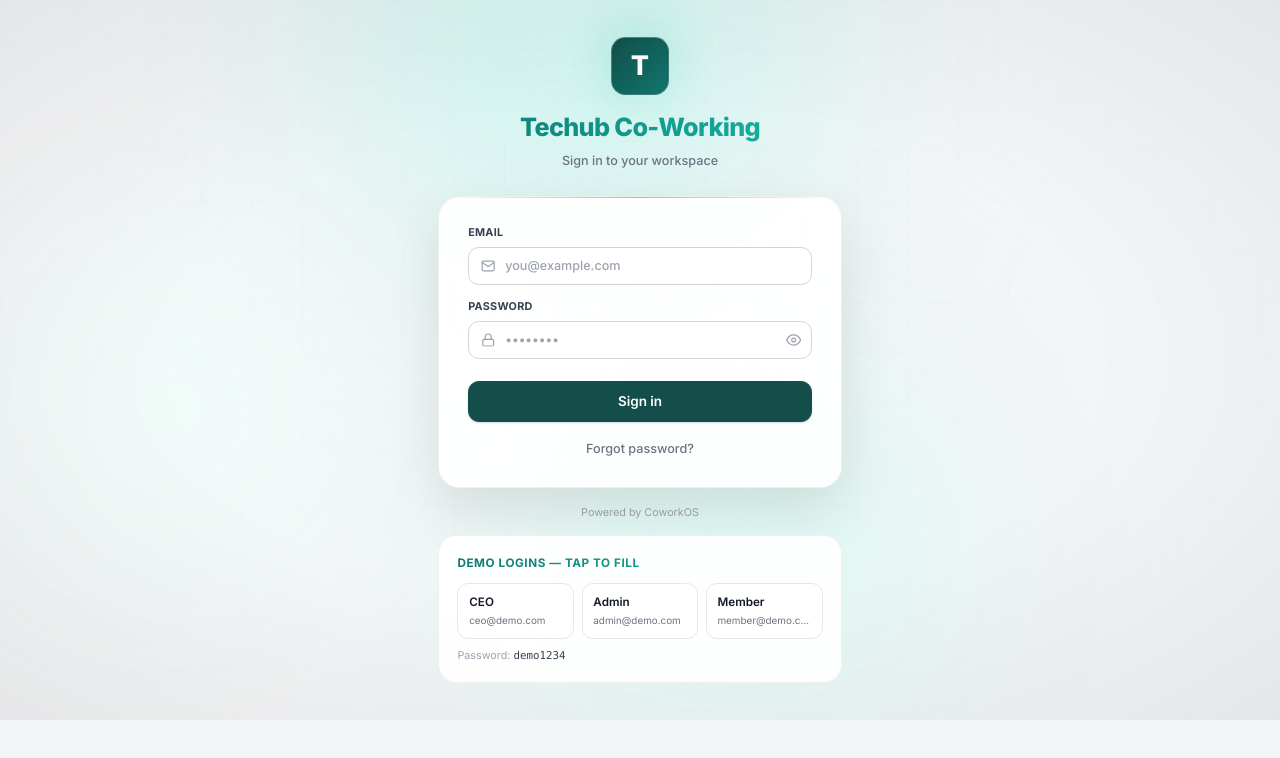
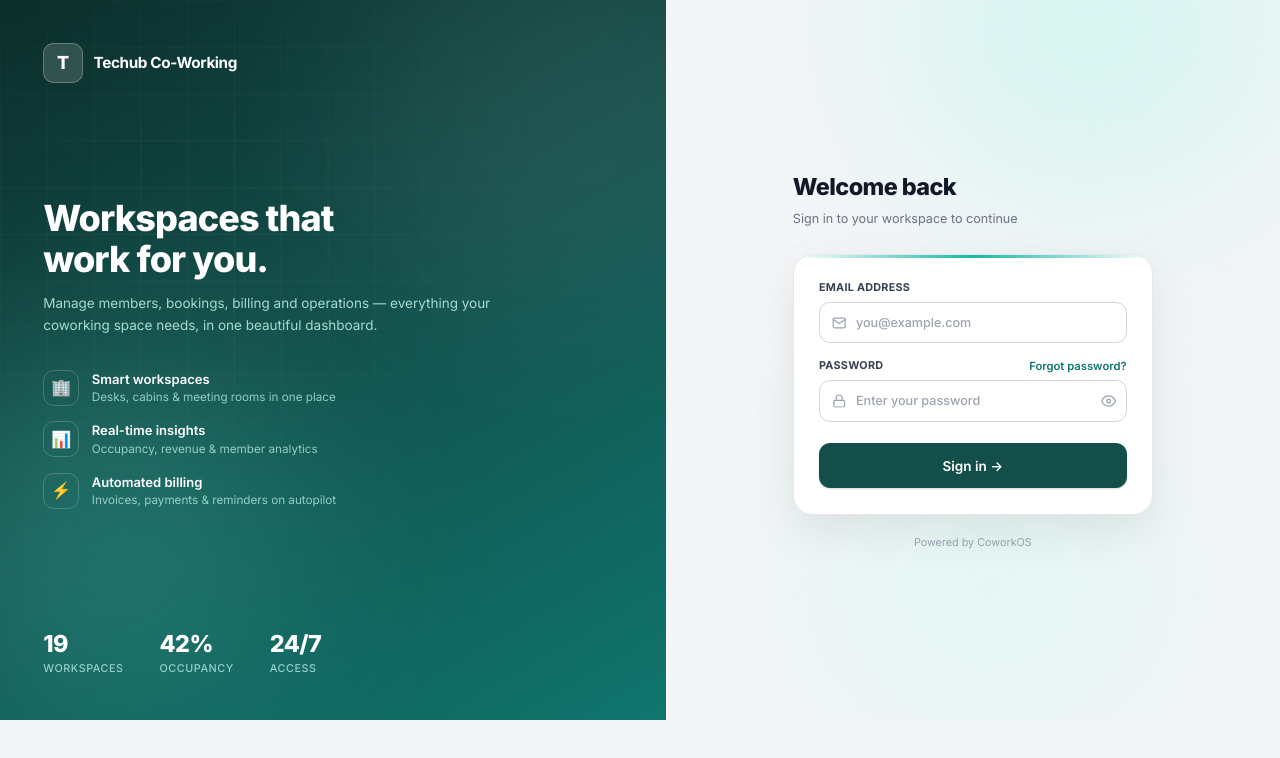
Before and after one commit to hassnainpashapf/techub-co-working, a Next.js app in the folder apps/web/: page /login in a window 1280 px wide. Shown: the top 758 px of the page. Built offline with nearby package versions, Linux system fonts and the light colour scheme; no server answers.

Commit message:
Fix modal close, premium login page (remove demo logins), soft buttons

```diff
--- a/apps/web/app/login/page.js
+++ b/apps/web/app/login/page.js
@@ -4,10 +4,16 @@
 import { useAuth } from '../../context/AuthContext';
 import { API_BASE } from '../../lib/api';
 
-const DEMO_ACCOUNTS = [
-  { email: 'ceo@demo.com', label: 'CEO' },
-  { email: 'admin@demo.com', label: 'Admin' },
-  { email: 'member@demo.com', label: 'Member' },
+const FEATURES = [
+  { icon: '🏢', title: 'Smart workspaces', text: 'Desks, cabins & meeting rooms in one place' },
+  { icon: '📊', title: 'Real-time insights', text: 'Occupancy, revenue & member analytics' },
+  { icon: '⚡', title: 'Automated billing', text: 'Invoices, payments & reminders on autopilot' },
+];
+
+const STATS = [
+  { value: '19', label: 'Workspaces' },
+  { value: '42%', label: 'Occupancy' },
+  { value: '24/7', label: 'Access' },
 ];
 
 export default function LoginPage() {
@@ -24,7 +30,6 @@
     try {
       if (new URLSearchParams(window.location.search).get('reset') === '1') setResetDone(true);
     } catch (_e) { /* ignore */ }
-    // White-label branding (public, no auth)
     fetch(`${API_BASE}/white-label/public`)
       .then((r) => (r.ok ? r.json() : null))
       .then((d) => { if (d?.branding) setBrand(d.branding); })
@@ -45,75 +50,110 @@
     }
   }
 
-  function fillDemo(em) {
-    setEmail(em);
-    setPassword('demo1234');
-    setError('');
-  }
+  const brandName = brand?.brandName || 'Techub Co-Working';
 
   return (
-    <div className="min-h-screen relative flex items-center justify-center px-4 py-10 overflow-hidden bg-[#f4f5f7]">
-      {/* Ambient animated background */}
+    <div className="min-h-screen flex bg-[#f4f5f7]">
+      {/* Left — brand showcase */}
+      <div className="hidden lg:flex w-[52%] relative overflow-hidden flex-col justify-between p-12 text-white"
+        style={{ background: 'linear-gradient(150deg, #0b2e2b 0%, #134e4a 45%, #0f766e 100%)' }}>
+        {/* Ambient shapes */}
         <div className="pointer-events-none absolute inset-0">
-        <div className="absolute -top-40 left-1/4 w-[560px] h-[420px] bg-teal-200/40 blur-[130px] rounded-full animate-floatY" />
-        <div className="absolute bottom-0 right-1/4 w-[520px] h-[380px] bg-teal-100/60 blur-[130px] rounded-full animate-floatY" style={{ animationDelay: '-3.5s' }} />
-        <div className="absolute top-1/3 left-0 w-[380px] h-[380px] bg-teal-50 blur-[120px] rounded-full" />
+          <div className="absolute -top-32 -right-32 w-[480px] h-[480px] rounded-full bg-white/[0.06] blur-[100px]" />
+          <div className="absolute bottom-0 -left-24 w-[420px] h-[420px] rounded-full bg-teal-300/20 blur-[110px]" />
           <div
-          className="absolute inset-0 opacity-[0.35]"
+            className="absolute inset-0 opacity-[0.12]"
             style={{
-            backgroundImage: 'linear-gradient(rgba(15,118,110,0.05) 1px, transparent 1px), linear-gradient(90deg, rgba(15,118,110,0.05) 1px, transparent 1px)',
-            backgroundSize: '56px 56px',
-            maskImage: 'radial-gradient(ellipse 80% 70% at 50% 40%, black 30%, transparent 75%)',
-            WebkitMaskImage: 'radial-gradient(ellipse 80% 70% at 50% 40%, black 30%, transparent 75%)',
+              backgroundImage: 'linear-gradient(rgba(255,255,255,0.35) 1px, transparent 1px), linear-gradient(90deg, rgba(255,255,255,0.35) 1px, transparent 1px)',
+              backgroundSize: '52px 52px',
+              maskImage: 'radial-gradient(ellipse 75% 65% at 30% 30%, black 20%, transparent 75%)',
+              WebkitMaskImage: 'radial-gradient(ellipse 75% 65% at 30% 30%, black 20%, transparent 75%)',
             }}
           />
-        <div className="absolute inset-0 bg-[radial-gradient(ellipse_at_center,transparent_50%,rgba(0,0,0,0.06)_100%)]" />
         </div>
 
-      <div className="relative w-full max-w-md animate-fadeUp">
-        {/* Brand */}
-        <div className="text-center mb-7">
-          <div className="relative inline-block mb-4">
-            <div className="absolute -inset-2 rounded-3xl bg-gradient-to-br from-teal-500/30 to-teal-300/30 blur-xl opacity-70" />
+        <div className="relative flex items-center gap-3">
           {brand?.logoUrl ? (
-              <img src={`${API_BASE}${brand.logoUrl}`} alt={brand.brandName} className="relative inline-block h-16 w-16 object-contain rounded-2xl" />
+            <img src={`${API_BASE}${brand.logoUrl}`} alt={brandName} className="h-11 w-11 object-contain rounded-xl bg-white/10 p-1" />
           ) : (
-              <div
-                className="relative inline-flex text-white rounded-2xl h-16 w-16 items-center justify-center text-3xl font-extrabold border border-white/20 shadow-inner"
-                style={{ background: `linear-gradient(135deg, ${brand?.primaryColor || '#134e4a'}, #0f766e)` }}
-              >
-                {(brand?.brandName || 'T').charAt(0).toUpperCase()}
+            <div className="h-11 w-11 rounded-xl bg-white/15 border border-white/25 flex items-center justify-center text-xl font-extrabold backdrop-blur">
+              {brandName.charAt(0).toUpperCase()}
             </div>
           )}
-          </div>
-          <h1 className="text-[28px] font-extrabold text-gradient tracking-tight">{brand?.brandName || 'Techub Co-Working'}</h1>
-          <p className="text-gray-500 text-sm mt-1.5 font-medium">Sign in to your workspace</p>
-          {brand?.supportEmail && (
-            <p className="text-gray-400 text-xs mt-1">Need help? {brand.supportEmail}</p>
-          )}
+          <span className="text-[17px] font-bold tracking-tight">{brandName}</span>
         </div>
 
-        {/* Glass card */}
-        <div className="glass rounded-[24px] !p-8 shadow-[0_24px_60px_rgba(0,0,0,0.10)] relative overflow-hidden">
-          <div className="absolute top-0 left-0 right-0 h-[2px] bg-gradient-to-r from-transparent via-teal-500/60 to-transparent" />
+        <div className="relative max-w-lg">
+          <h2 className="text-[40px] leading-[1.12] font-extrabold tracking-tight mb-4">
+            Workspaces that<br />work for you.
+          </h2>
+          <p className="text-teal-100/80 text-[15px] leading-relaxed mb-9">
+            Manage members, bookings, billing and operations — everything your coworking space needs, in one beautiful dashboard.
+          </p>
+          <div className="space-y-4">
+            {FEATURES.map((f) => (
+              <div key={f.title} className="flex items-start gap-3.5">
+                <span className="w-10 h-10 rounded-xl bg-white/12 border border-white/20 flex items-center justify-center text-lg shrink-0 backdrop-blur">
+                  {f.icon}
+                </span>
+                <div>
+                  <p className="font-semibold text-[14.5px]">{f.title}</p>
+                  <p className="text-teal-100/70 text-[13px]">{f.text}</p>
+                </div>
+              </div>
+            ))}
+          </div>
+        </div>
+
+        <div className="relative flex gap-10">
+          {STATS.map((s) => (
+            <div key={s.label}>
+              <p className="text-[26px] font-extrabold tracking-tight">{s.value}</p>
+              <p className="text-teal-100/70 text-[12px] font-medium uppercase tracking-wider">{s.label}</p>
+            </div>
+          ))}
+        </div>
+      </div>
+
+      {/* Right — login form */}
+      <div className="flex-1 flex items-center justify-center px-6 py-10 relative overflow-hidden">
+        <div className="pointer-events-none absolute inset-0">
+          <div className="absolute -top-32 right-0 w-[420px] h-[320px] bg-teal-200/40 blur-[120px] rounded-full" />
+          <div className="absolute bottom-0 left-1/4 w-[380px] h-[300px] bg-teal-100/50 blur-[120px] rounded-full" />
+        </div>
+
+        <div className="relative w-full max-w-[400px] animate-fadeUp">
+          <div className="lg:hidden flex items-center gap-3 mb-8 justify-center">
+            <div className="h-11 w-11 rounded-xl flex items-center justify-center text-xl font-extrabold text-white"
+              style={{ background: 'linear-gradient(135deg, #134e4a, #0f766e)' }}>
+              {brandName.charAt(0).toUpperCase()}
+            </div>
+            <span className="text-[17px] font-bold text-gray-900 tracking-tight">{brandName}</span>
+          </div>
+
+          <h1 className="text-[26px] font-extrabold text-gray-900 tracking-tight mb-1.5">Welcome back</h1>
+          <p className="text-gray-500 text-[14px] mb-7">Sign in to your workspace to continue</p>
+
+          <div className="bg-white rounded-[22px] border border-gray-200 p-7 shadow-[0_20px_50px_rgba(0,0,0,0.08)] relative overflow-hidden">
+            <div className="absolute top-0 left-0 right-0 h-[3px] bg-gradient-to-r from-transparent via-teal-500 to-transparent" />
             <form onSubmit={handleSubmit}>
               {resetDone && (
-              <div className="bg-emerald-50 border border-emerald-200 text-emerald-700 text-sm rounded-xl px-4 py-3 mb-4 animate-fadeUp">
+                <div className="bg-emerald-50 border border-emerald-200 text-emerald-700 text-sm rounded-xl px-4 py-3 mb-4">
                   Password reset successfully. Please sign in with your new password.
                 </div>
               )}
               {error && (
-              <div className="bg-red-50 border border-red-200 text-red-700 text-sm rounded-xl px-4 py-3 mb-4 animate-fadeUp ">
+                <div className="bg-red-50 border border-red-200 text-red-700 text-sm rounded-xl px-4 py-3 mb-4">
                   {error}
                 </div>
               )}
               <div className="mb-4">
-              <label className="label">Email</label>
+                <label className="label">Email address</label>
                 <div className="relative">
                   <svg className="absolute left-3.5 top-1/2 -translate-y-1/2 text-gray-400 pointer-events-none" width="16" height="16" viewBox="0 0 24 24" fill="none" stroke="currentColor" strokeWidth="2" strokeLinecap="round" strokeLinejoin="round"><path d="M4 4h16c1.1 0 2 .9 2 2v12c0 1.1-.9 2-2 2H4c-1.1 0-2-.9-2-2V6c0-1.1.9-2 2-2z"/><polyline points="22,6 12,13 2,6"/></svg>
                   <input
                     type="email"
-                  className="input !pl-10"
+                    className="input !pl-10 !py-3"
                     value={email}
                     onChange={(e) => setEmail(e.target.value)}
                     placeholder="you@example.com"
@@ -123,15 +163,18 @@
                 </div>
               </div>
               <div className="mb-6">
-              <label className="label">Password</label>
+                <div className="flex items-center justify-between mb-1.5">
+                  <label className="label !mb-0">Password</label>
+                  <a href="/forgot-password" className="text-[12.5px] font-semibold text-teal-700 hover:text-teal-800 transition-colors">Forgot password?</a>
+                </div>
                 <div className="relative">
                   <svg className="absolute left-3.5 top-1/2 -translate-y-1/2 text-gray-400 pointer-events-none" width="16" height="16" viewBox="0 0 24 24" fill="none" stroke="currentColor" strokeWidth="2" strokeLinecap="round" strokeLinejoin="round"><rect x="3" y="11" width="18" height="11" rx="2" ry="2"/><path d="M7 11V7a5 5 0 0 1 10 0v4"/></svg>
                   <input
                     type={showPw ? 'text' : 'password'}
-                  className="input !pl-10 !pr-11"
+                    className="input !pl-10 !pr-11 !py-3"
                     value={password}
                     onChange={(e) => setPassword(e.target.value)}
-                  placeholder="••••••••"
+                    placeholder="Enter your password"
                     required
                     autoComplete="current-password"
                   />
@@ -147,43 +190,23 @@
                   </button>
                 </div>
               </div>
-            <button type="submit" className="btn-primary btn-shine w-full !py-3 !text-[15px]" disabled={busy}>
+              <button type="submit" className="btn-primary btn-shine w-full !py-3.5 !text-[15px] !rounded-xl" disabled={busy}>
                 {busy ? (
                   <span className="inline-flex items-center gap-2">
                     <span className="w-4 h-4 border-2 border-white/40 border-t-white rounded-full animate-spin" />
                     Signing in…
                   </span>
-              ) : 'Sign in'}
+                ) : 'Sign in →'}
               </button>
             </form>
-          <a href="/forgot-password" className="block text-center text-sm text-gray-500 hover:text-teal-700 mt-5 transition-colors font-medium">Forgot password?</a>
           </div>
 
           {!brand?.hidePoweredBy && (
-          <p className="text-center text-xs text-gray-400 mt-5">Powered by CoworkOS</p>
+            <p className="text-center text-xs text-gray-400 mt-6">Powered by CoworkOS</p>
           )}
-
-        {/* Demo logins */}
-        <div className="mt-4 glass rounded-[20px] p-5 text-sm animate-fadeUp" style={{ animationDelay: '0.15s' }}>
-          <p className="text-gradient font-bold mb-3 text-[13px] uppercase tracking-wider">Demo logins — tap to fill</p>
-          <div className="grid grid-cols-3 gap-2">
-            {DEMO_ACCOUNTS.map((a) => (
-              <button
-                key={a.email}
-                type="button"
-                onClick={() => fillDemo(a.email)}
-                className={`rounded-xl border px-3 py-2.5 text-left transition-all duration-200 hover:-translate-y-0.5 ${
-                  email === a.email
-                    ? 'border-teal-500 bg-teal-50'
-                    : 'border-gray-200 bg-white hover:border-teal-400 hover:bg-teal-50'
-                }`}
-              >
-                <p className="text-gray-900 text-[13px] font-semibold">{a.label}</p>
-                <p className="text-gray-500 text-[11px] truncate">{a.email}</p>
-              </button>
-            ))}
-          </div>
-          <p className="text-gray-400 text-xs mt-3">Password: <span className="text-gray-700 font-mono">demo1234</span></p>
+          {brand?.supportEmail && (
+            <p className="text-center text-gray-400 text-xs mt-2">Need help? {brand.supportEmail}</p>
+          )}
         </div>
       </div>
     </div>
--- a/apps/web/components/ui.js
+++ b/apps/web/components/ui.js
@@ -168,7 +168,8 @@
   );
 }
 
-export function Modal({ title, onClose, children }) {
+export function Modal({ title, onClose, children, open }) {
+  if (open === false) return null;
   return (
     <div
       className="fixed inset-0 z-50 flex items-center justify-center bg-gray-900/50 backdrop-blur-sm p-4 animate-fadeUp"
```
Lines whose indentation alone changed are shown as unchanged.
